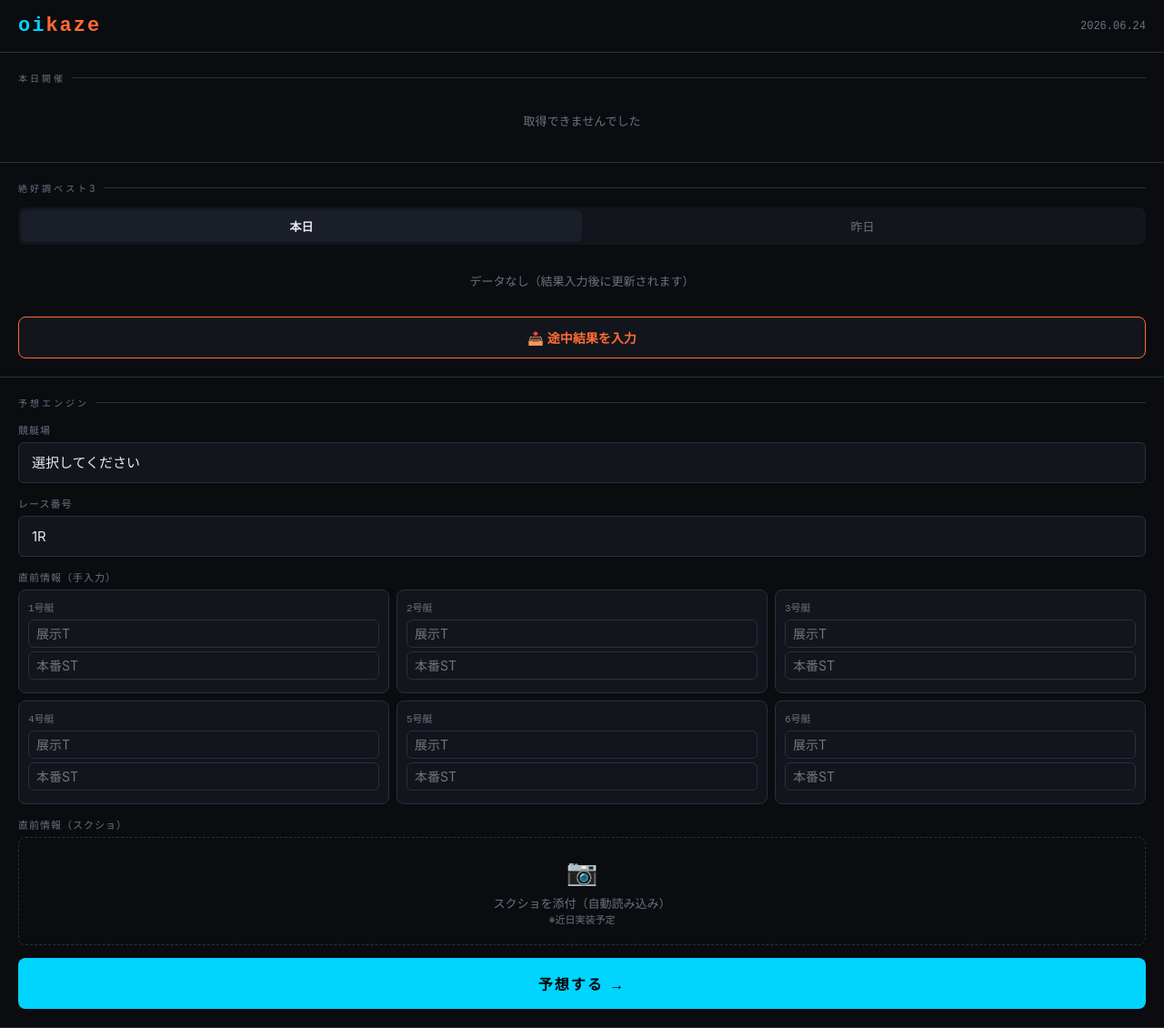
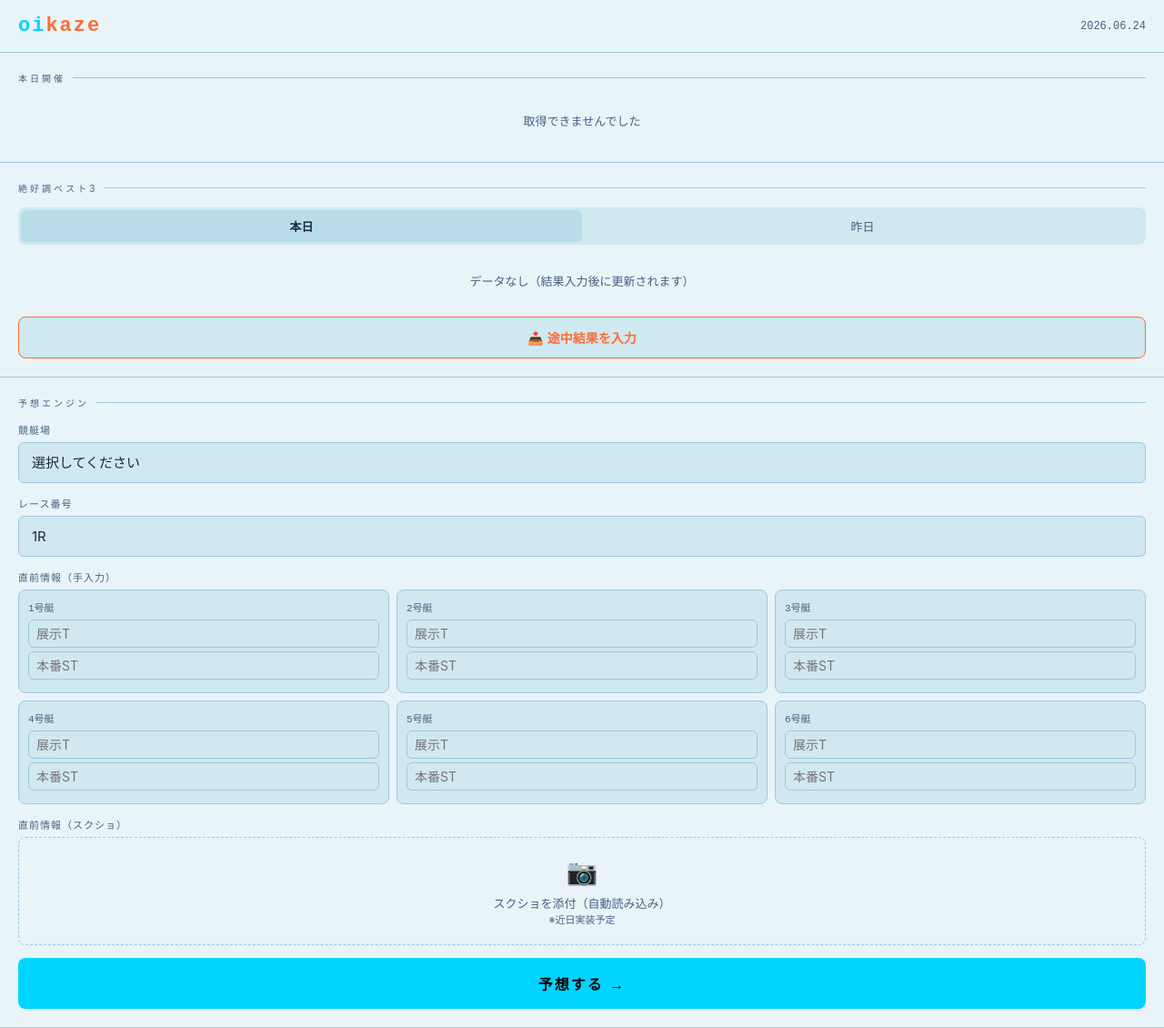
Before and after one commit to ParariraPararira/oikaze-web, a Flask app: page / in a window 1280 px wide. Shown: the whole page at 91% size. Run offline with Flask 3, Linux system fonts and the light colour scheme; data that the repository does not hold is empty.

Commit message:
light blue theme

```diff
--- a/templates/index.html
+++ b/templates/index.html
@@ -6,10 +6,10 @@
 <title>oikaze</title>
 <style>
   :root {
-    --bg: #0a0c10; --bg2: #12151c; --bg3: #1a1e28;
-    --border: #2a2f3e; --accent: #00d4ff; --accent2: #ff6b35;
+    --bg: #e8f4f8; --bg2: #d0e8f0; --bg3: #b8dcea;
+    --border: #a0c8e0; --accent: #00d4ff; --accent2: #ff6b35;
     --gold: #f5c842; --green: #00e676; --red: #ff4444;
-    --text: #e8eaf0; --muted: #6b7280;
+    --text: #1a2a3a; --muted: #4a6080;
     --font-mono: 'Courier New', monospace;
     --font: -apple-system, 'Hiragino Sans', sans-serif;
   }
```
